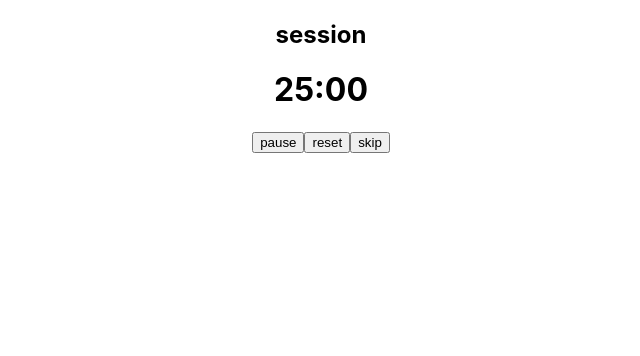
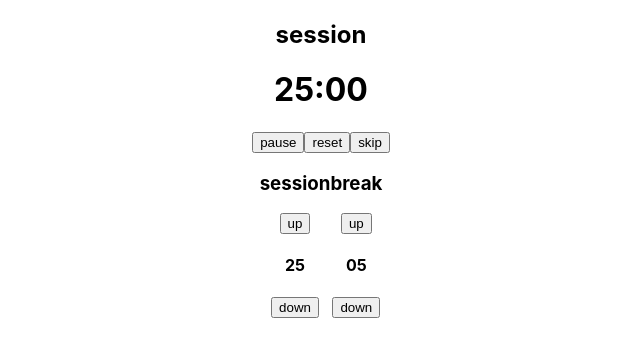
Before and after one commit to jpaul121/pomodoro-timer, a React (Create React App) app: page / in a window 1280 px wide. Shown: the top 356 px of the page, without its empty margins (319-959 px from the left). Built offline with nearby package versions, Linux system fonts and the light colour scheme.

Commit message:
finished unit testing for <AppSettings />

```diff
--- a/package.json
+++ b/package.json
@@ -7,6 +7,7 @@
     "@testing-library/jest-dom": "^4.2.4",
     "@testing-library/react": "^9.5.0",
     "@testing-library/user-event": "^7.2.1",
+    "fast-deep-equal": "^3.1.3",
     "react": "^16.14.0",
     "react-dom": "^16.14.0",
     "react-redux": "^7.2.1",
--- a/src/App.css
+++ b/src/App.css
@@ -1,38 +1,6 @@
 .App {
+  align-items: center;
+  display: flex;
+  flex-direction: column;
   text-align: center;
 }
-
-.App-logo {
-  height: 40vmin;
-  pointer-events: none;
-}
-
-@media (prefers-reduced-motion: no-preference) {
-  .App-logo {
-    animation: App-logo-spin infinite 20s linear;
-  }
-}
-
-.App-header {
-  background-color: #282c34;
-  min-height: 100vh;
-  display: flex;
-  flex-direction: column;
-  align-items: center;
-  justify-content: center;
-  font-size: calc(10px + 2vmin);
-  color: white;
-}
-
-.App-link {
-  color: #61dafb;
-}
-
-@keyframes App-logo-spin {
-  from {
-    transform: rotate(0deg);
-  }
-  to {
-    transform: rotate(360deg);
-  }
-}
--- a/src/App.js
+++ b/src/App.js
@@ -1,14 +1,14 @@
 import './App.css'
 
+import AppSettings from './features/AppSettings'
 import React from 'react'
 import Timer from './features/Timer'
 
-function App() {
+export default function App() {
   return (
     <div className="App">
       <Timer />
+      <AppSettings />
     </div>
   );
 }
-
-export default App
--- /dev/null
+++ b/src/features/AppSettings.js
@@ -0,0 +1,121 @@
+import {
+  MINUTE_MS,
+  MINUTE_S,
+} from '../constants'
+import {
+  decrementBreak,
+  decrementSession,
+  incrementBreak,
+  incrementSession,
+} from './pomodoroSlice'
+
+import React from 'react'
+import { connect } from 'react-redux'
+import equal from 'fast-deep-equal'
+import styles from './AppSettings.module.css'
+
+/* eslint-disable no-useless-constructor */
+
+export class AppSettings extends React.Component {
+  constructor(props) {
+    super(props)
+
+    this.state = {
+      breakLength: this.props.breakLength,
+      inSession: this.props.inSession,
+      sessionLength: this.props.sessionLength,
+    }
+  }
+
+  // lifecycle methods
+  componentDidUpdate(prevProps) {
+    if (!equal(this.props, prevProps)) {
+      this.setState((_, props) => {
+        return {
+          breakLength: props.breakLength,
+          inSession: props.inSession,
+          sessionLength: props.sessionLength,
+        };
+      })
+    }
+  }
+
+  render() {
+    let breakLength = Math.floor(this.props.breakLength / MINUTE_MS) % MINUTE_S
+    breakLength = ('0' + breakLength).slice(-2)
+
+    let sessionLength = Math.floor(this.props.sessionLength / MINUTE_MS) % MINUTE_S
+    sessionLength = ('0' + sessionLength).slice(-2)
+
+    return (
+      <div className={styles['settings']}>
+        <div className={styles['session']}>
+          <h3 className={styles['sessionLabel']}>
+            session
+          </h3>
+          <button
+            className={styles['incrementSession']}
+            id='sessionUp'
+            onClick={this.props.incrementSession}
+            >
+            up
+          </button>
+          <h4 className={styles['sessionTime']}>
+            {sessionLength}
+          </h4>
+          <button
+            className={styles['decrementSession']}
+            id='sessionDown'
+            onClick={this.props.decrementSession}
+            >
+            down
+          </button>
+        </div>
+        <div className={styles['break']}>
+          <h3 className={styles['breakLabel']}>
+            break
+          </h3>
+          <button
+            className={styles['incrementBreak']}
+            id='breakUp'
+            onClick={this.props.incrementBreak}
+            >
+            up
+          </button>
+          <h4 className={styles['breakTime']}>
+            {breakLength}
+          </h4>
+          <button
+            className={styles['decrementBreak']}
+            id='breakDown'
+            onClick={this.props.decrementBreak}
+            >
+            down
+          </button>
+        </div>
+      </div>
+    );
+  }
+}
+
+function mapStateToProps(state) {
+  return {
+    breakLength: state['DEFAULT_BREAK'],
+    inSession: state['inSession'],
+    sessionLength: state['DEFAULT_SESSION'],
+  };
+}
+
+function mapDispatchToProps() {
+  return {
+    decrementBreak,
+    decrementSession,
+    incrementBreak,
+    incrementSession,
+  };
+}
+
+export default connect(
+  mapStateToProps,
+  mapDispatchToProps,
+)(AppSettings)
--- /dev/null
+++ b/src/features/AppSettings.module.css
@@ -0,0 +1,13 @@
+.settings {
+  align-items: center;
+  display: flex;
+  flex-direction: row;
+  justify-content: space-evenly;
+}
+
+.settings .session, .settings .break {
+  align-items: center;
+  display: flex;
+  flex-direction: column;
+  justify-content: space-evenly;
+}
--- a/src/features/Timer.js
+++ b/src/features/Timer.js
@@ -170,5 +170,5 @@ function mapDispatchToProps() {
 
 export default connect(
   mapStateToProps,
-  mapDispatchToProps
+  mapDispatchToProps,
 )(Timer)
```
Also changed, not shown: src/features/SessionSetter.js (deleted), 2 other files (tests, documents, lock files or other folders).
